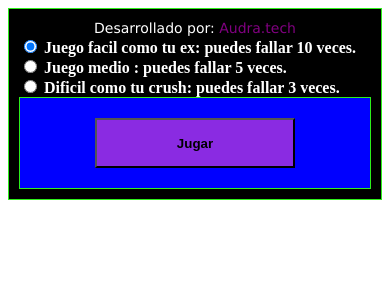
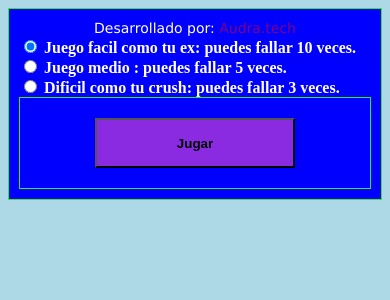
Before and after one commit to augurto/juego_audra, a PHP site: page /ahorcado/title.php in a window 390 px wide. Shown: the top 300 px of the page. Run offline with PHP 8.4, Linux system fonts and the light colour scheme.

Commit message:
probando otro @media

```diff
--- a/ahorcado/title.php
+++ b/ahorcado/title.php
@@ -7,11 +7,16 @@
         <title>Ahorcado</title>
         <link rel="stylesheet" type="text/css" href="style.css">
         <style>
-            @media  all and  (max-width: 800px){
+            @media only screen and (max-width: 600px) {
+  body {
+    background-color: lightblue;
+  }
+}
+         /*    @media  all and  (max-width: 800px){
             .div_general{
                 background-color: black;
             }
-        }
+        } */
         </style>
     </head>
     <body>
```
